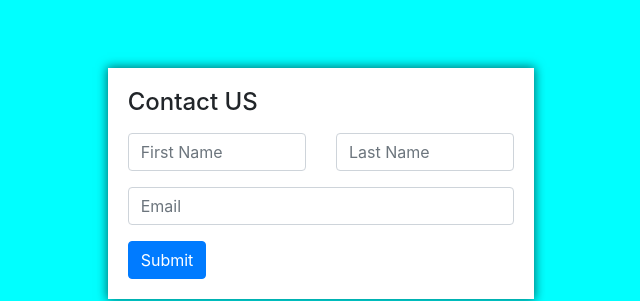
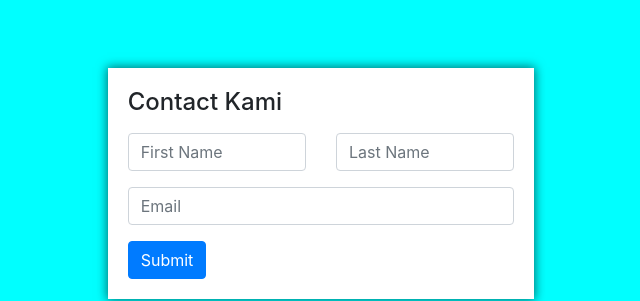
Before and after one commit to yuliantocode93/bootstrap-studi-kasus-2, a plain HTML site: page index.html in a window 1280 px wide. Shown: the part 132-433 px from the top of the page, 319-959 px from the left. Drawn offline with nearby package versions, Linux system fonts and the light colour scheme; a web font is replaced by a local one.

Commit message:
third commit

```diff
--- a/index.html
+++ b/index.html
@@ -26,7 +26,7 @@
         <div class="row">
             <div class="col-md-4 bg-white offset-md-4 panel-form">
                 <form action="">
-                    <h4 class="">Contact US</h4>
+                    <h4 class="">Contact Kami</h4>
                     <div class="form-group mt-3">
                         <div class="row">
                             <div class="col-md-6">
```
